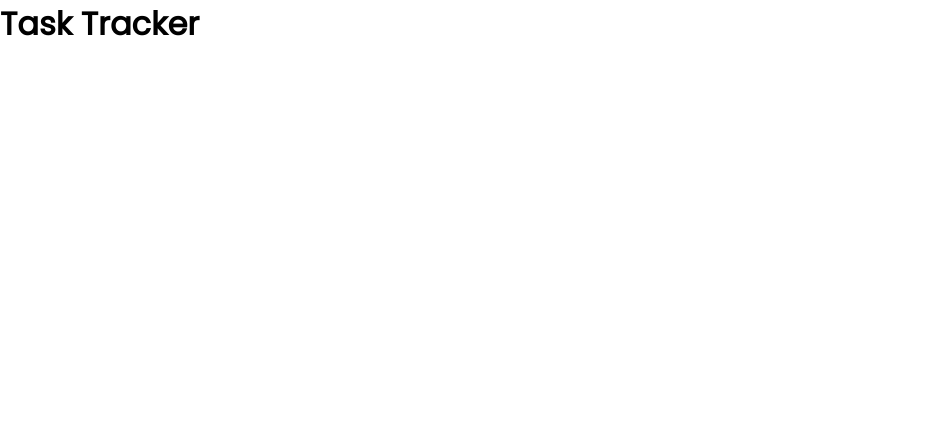
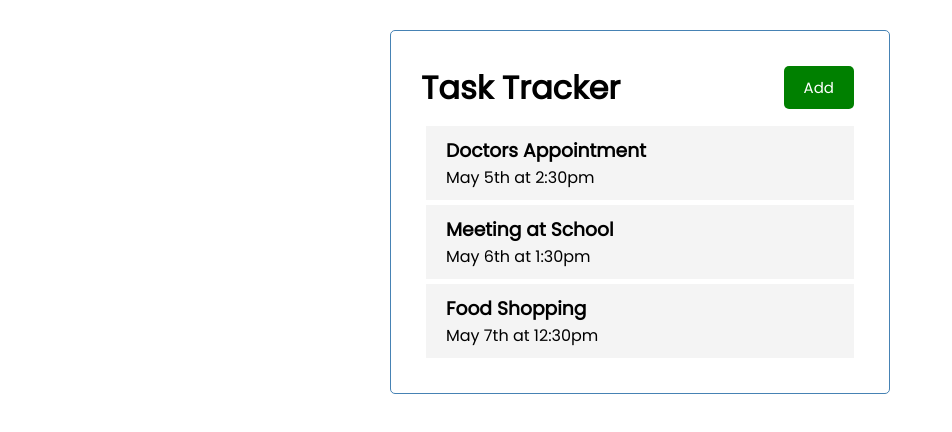
Before and after one commit to mchtugr/task-tracker, an Angular app: page / in a window 1280 px wide. Shown: the top 432 px of the page, without its empty margins (0-952 px from the left). Built offline with nearby package versions, Linux system fonts and the light colour scheme.

Commit message:
refactor: include custom components

```diff
--- a/src/app/app.component.html
+++ b/src/app/app.component.html
@@ -1 +1,4 @@
-<h1>Task Tracker</h1>
+<div class="container">
+  <app-header></app-header>
+  <app-tasks></app-tasks>
+</div>
--- a/src/app/app.component.ts
+++ b/src/app/app.component.ts
@@ -6,5 +6,4 @@
   styleUrls: ['./app.component.css']
 })
 export class AppComponent {
-  title = 'task-tracker';
 }
```
Also changed, not shown: src/app/app.module.ts (+9 -1 lines).
